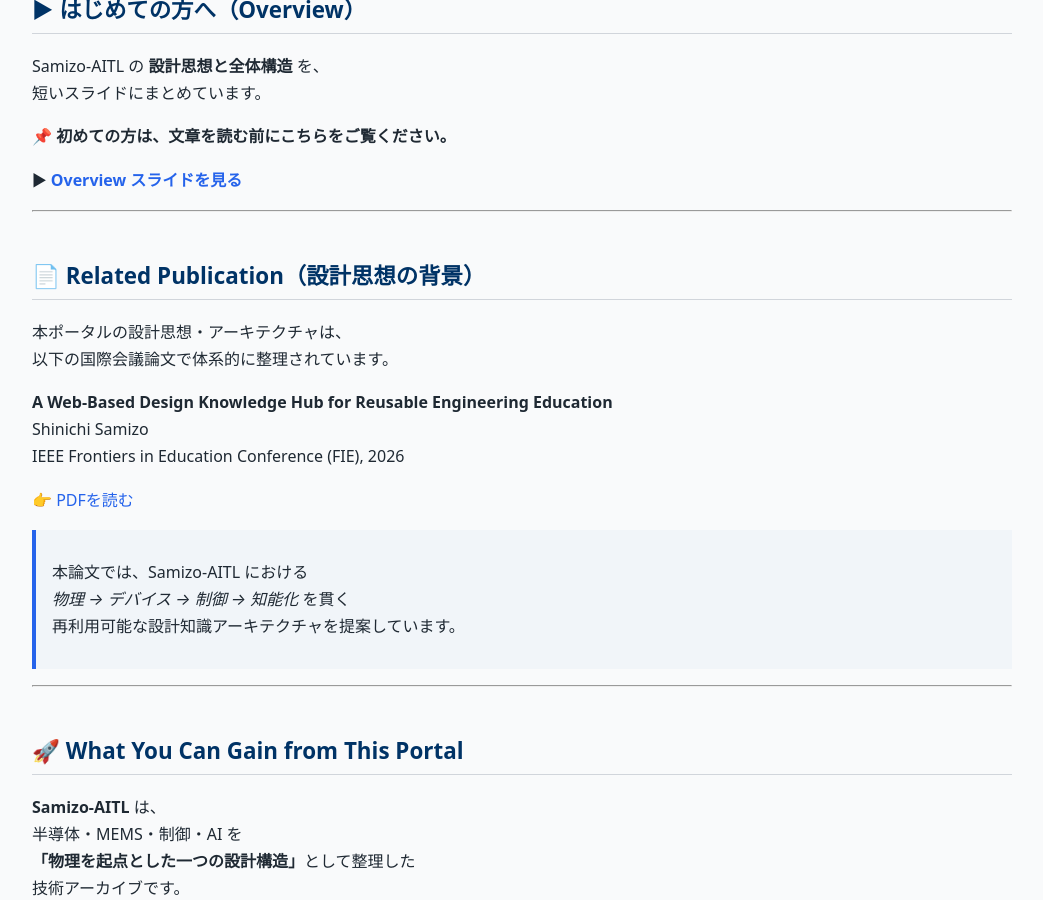
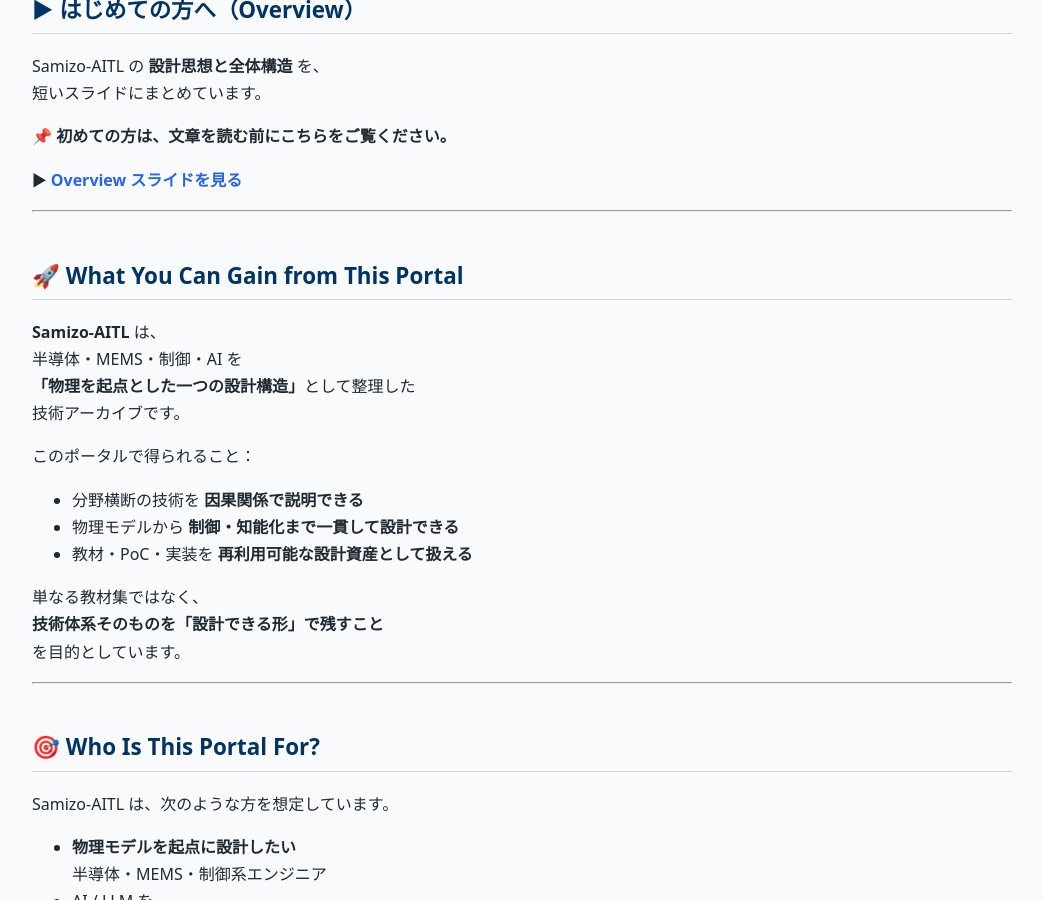
Before and after one commit to Samizo-AITL/Samizo-AITL.github.io, a Jekyll site: the page built from portal/index.md, in a window 1280 px wide and 900 px high, scrolled down 539 px. Shown: the whole window, without its empty margins (118-1161 px from the left). Built offline with Jekyll 4.4.1, drawn with Linux system fonts in a browser that asks for light colours.

Commit message:
Update index.md

```diff
--- a/portal/index.md
+++ b/portal/index.md
@@ -27,23 +27,6 @@
 📌 **初めての方は、文章を読む前にこちらをご覧ください。**
 
 ▶ **[Overview スライドを見る](https://samizo-aitl.github.io/about/marp/samizo-aitl-presentation.html)**
-
----
-
-## 📄 Related Publication（設計思想の背景）
-
-本ポータルの設計思想・アーキテクチャは、
-以下の国際会議論文で体系的に整理されています。
-
-**A Web-Based Design Knowledge Hub for Reusable Engineering Education**
-Shinichi Samizo
-IEEE Frontiers in Education Conference (FIE), 2026
-
-👉 [PDFを読む](/assets/paper/2026_fie_pdh_portal.pdf)
-
-> 本論文では、Samizo-AITL における
-> *物理 → デバイス → 制御 → 知能化* を貫く
-> 再利用可能な設計知識アーキテクチャを提案しています。
 
 ----
 
```
